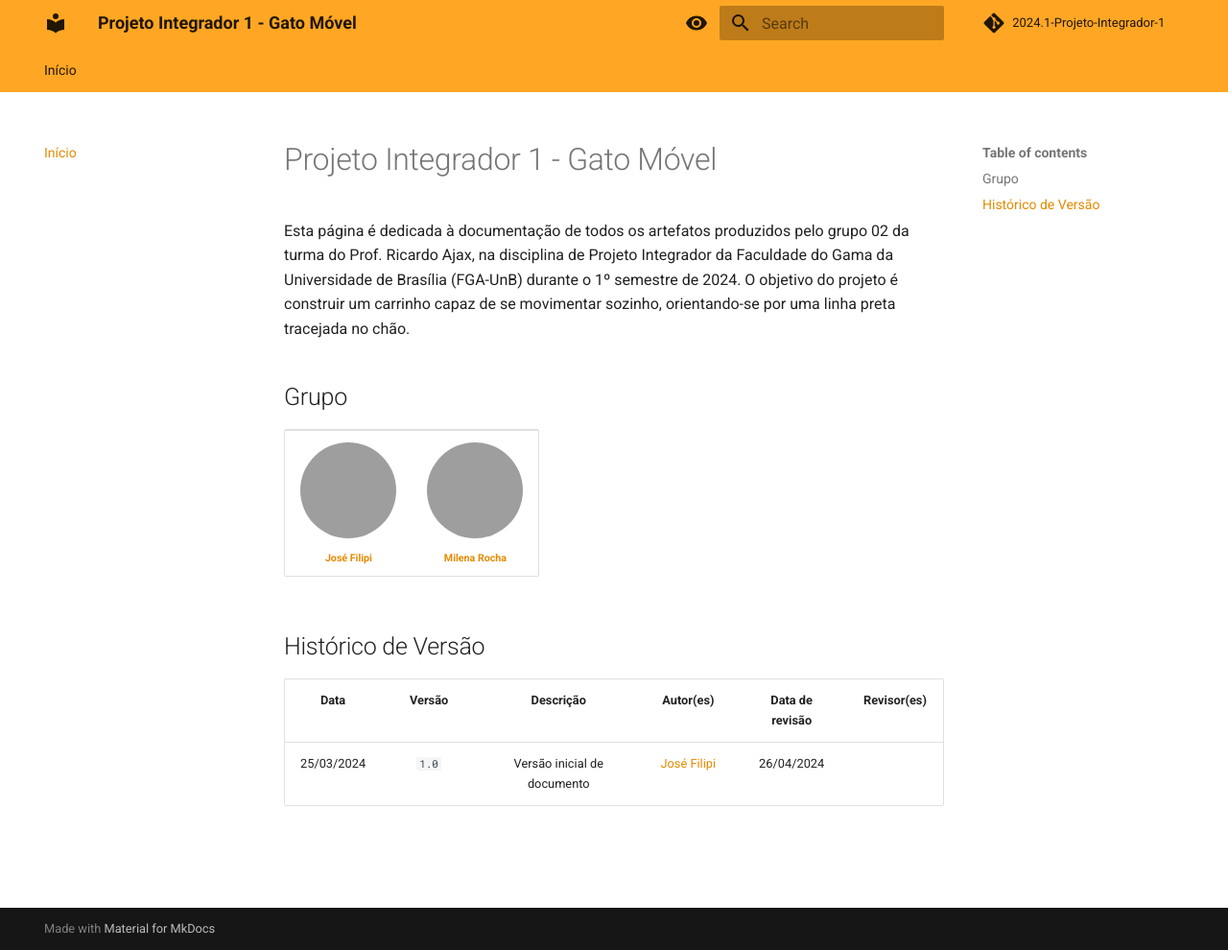
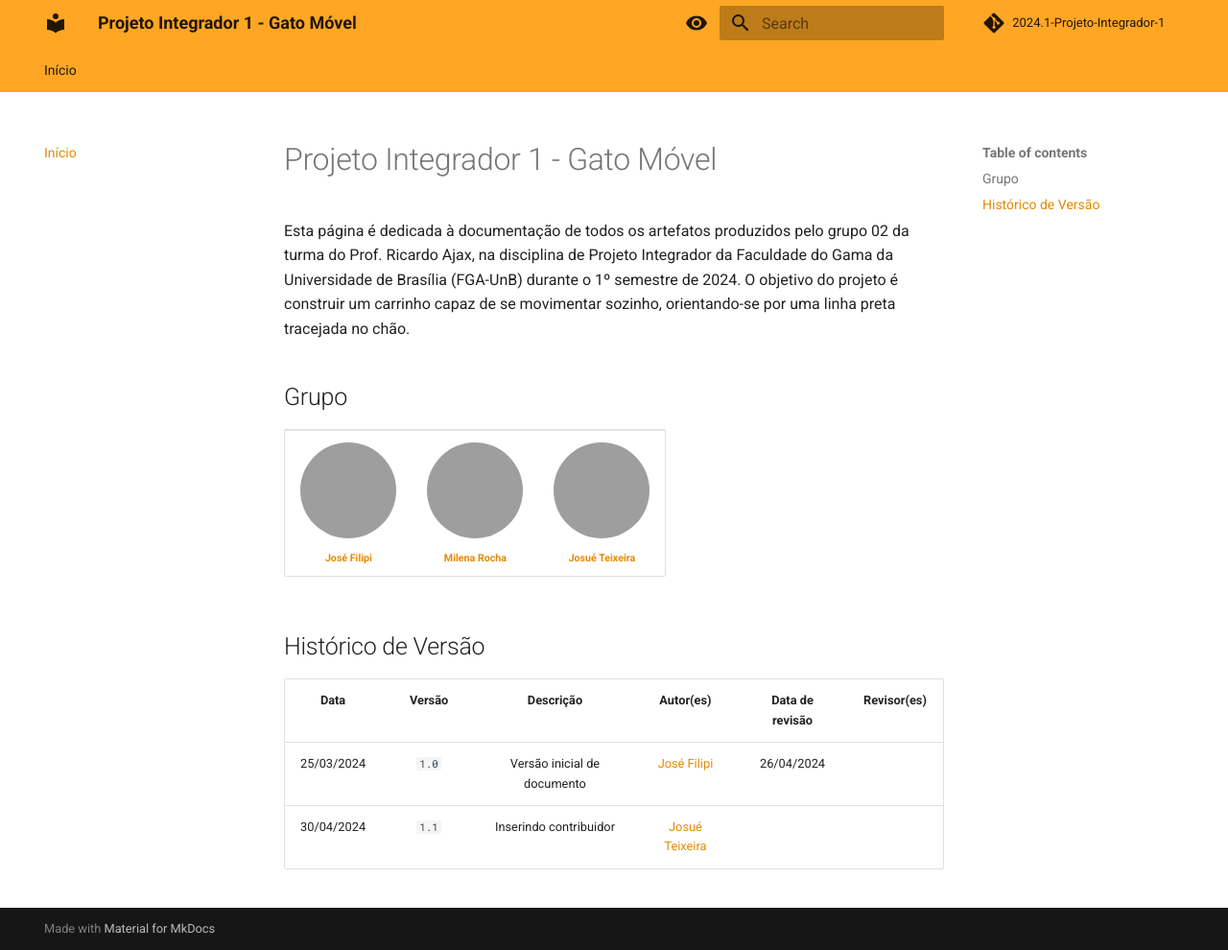
Before and after one commit to JoseFilipi/2024.1-Projeto-Integrador-1, an MkDocs documentation site: the page built from docs/index.md, in a window 1280 px wide and 990 px high. Shown: the whole window at 96% size. Built offline with MkDocs 1.6.1 and Material for MkDocs 9.7.7, drawn with Linux system fonts in a browser that asks for light colours; comment, search, counter and statistics services are not loaded; grey boxes are pictures that could not be loaded.

Commit message:
feat: add Josué as a contributor

```diff
--- a/docs/index.md
+++ b/docs/index.md
@@ -6,6 +6,7 @@ Esta página é dedicada à documentação de todos os artefatos produzidos pelo
   <tr>
         <td align="center"><a href="https://github.com/JoseFilipi"><img style="border-radius: 50%;" src="https://github.com/JoseFilipi.png" width="100px;" alt=""/><br /><sub><b>José Filipi</b></sub></a><br />
         <td align="center"><a href="https://github.com/MilenaFRocha"><img style="border-radius: 50%;" src="https://github.com/MilenaFRocha.png" width="100px;" alt=""/><br /><sub><b>Milena Rocha</b></sub></a><br />
+        <td align="center"><a href="https://github.com/zjosuez"><img style="border-radius: 50%;" src="https://github.com/zjosuez.png" width="100px;" alt=""/><br /><sub><b>Josué Teixeira </b></sub></a><br />
   </tr>
 </table>
 
@@ -13,3 +14,4 @@ Esta página é dedicada à documentação de todos os artefatos produzidos pelo
 | Data | Versão | Descrição | Autor(es) | Data de revisão | Revisor(es) |
 | :-: | :-: | :-: | :-: | :-: | :-: |
 | 25/03/2024 | `1.0`  | Versão inicial de documento | [José Filipi](https://github.com/JoseFilipi) | 26/04/2024 |  |
+| 30/04/2024 | `1.1`  | Inserindo contribuidor | [Josué Teixeira](https://github.com/zjosuez) |  |  |
```
Also changed, not shown: README.md (+2 -0 lines).
